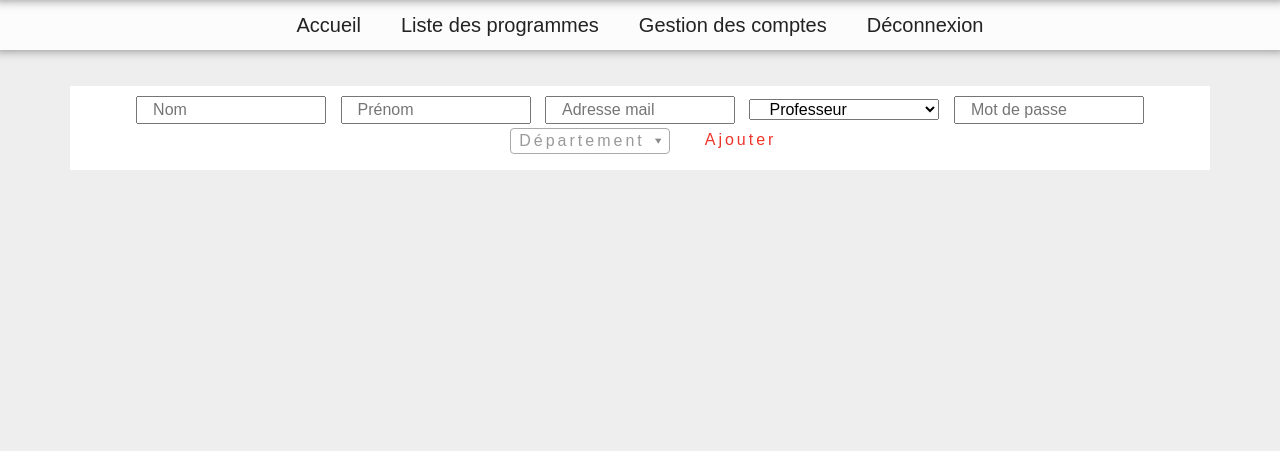
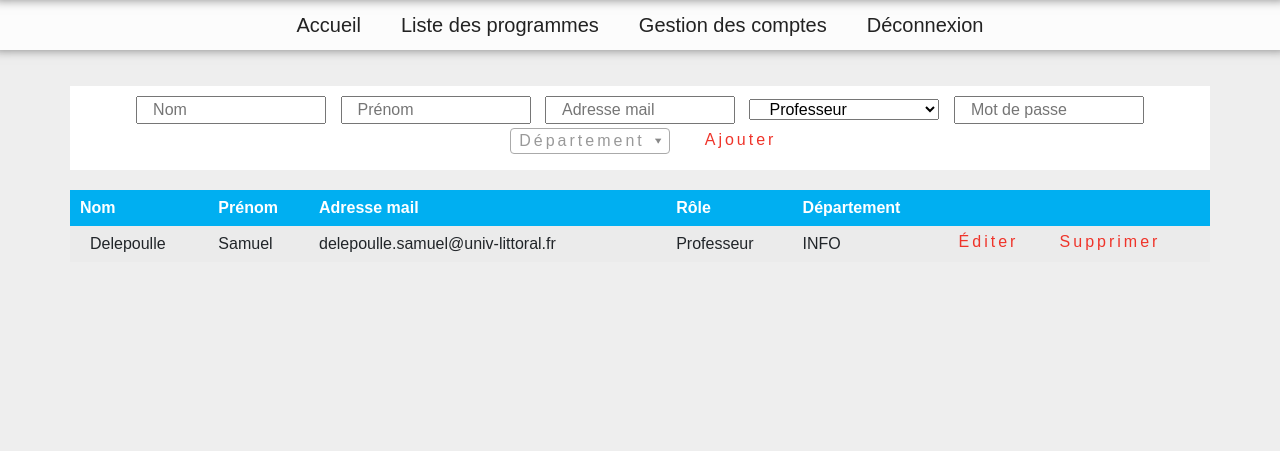
Before and after one commit to LookItsBlu/Seprote2, a PHP site: page /gestion_compte.php in a window 1280 px wide. Shown: the part 56-507 px from the top of the page. Run offline with PHP 8.4, Linux system fonts and the light colour scheme; a user stored in the database is signed in; data comes from the database, SQL or seed files in the repository; some libraries are stand-ins or nearby versions; some web fonts are replaced.

Commit message:
Fixed broken account settings page

```diff
--- a/Seprote2_beta/gestion_compte.php
+++ b/Seprote2_beta/gestion_compte.php
@@ -40,6 +40,25 @@
 	                </form>
 				</div>
 			</div>
+			<div class="row">
+				<table id="ListeComptes" class="sep_table col-md-12">
+						<input type='hidden' name='type_form' value='3'>
+						<thead>
+							<tr>
+								<th>Nom</th>
+								<th>Prénom</th>
+								<th>Adresse mail</th>
+								<th>Rôle</th>
+								<th>Département</th>
+								<th>Éditer</th>
+								<th>Supprimer</th>
+							</tr>
+						</thead>
+						<tbody></tbody>
+					</form>
+				</table>
+            </div>
+        </div>
     </div>
 
     <script type="module" src="js/gestion_comptes.js"></script>
```
Lines whose indentation alone changed are shown as unchanged.
